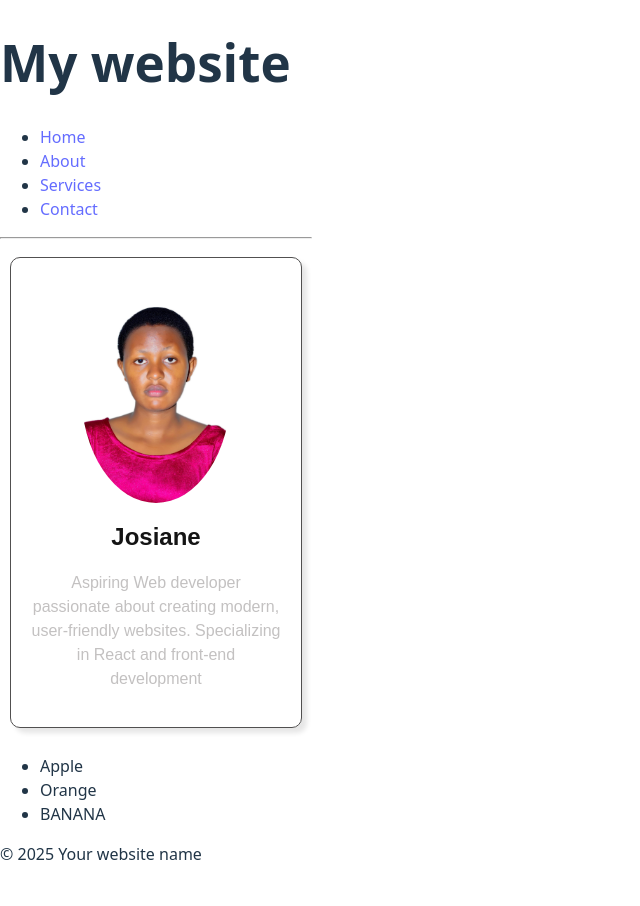
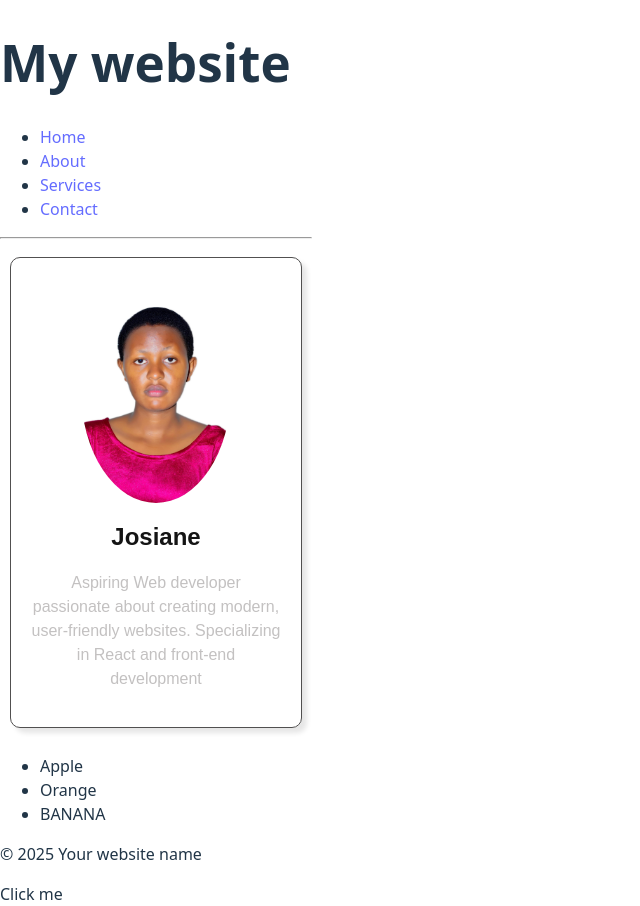
Before and after one commit to Josiane05/my-react-app2, a React (Vite) app: page / in a window 1280 px wide. Shown: the whole page, without its empty margins (0-640 px from the left). Before the commit the page ends 882 px from the top, so only its background shows below. Built offline with nearby package versions, Linux system fonts and the light colour scheme.

Commit message:
importing botton.jsx

```diff
--- a/src/App.jsx
+++ b/src/App.jsx
@@ -2,6 +2,7 @@ import Header from './Header.jsx'
 import Footer from './Footer.jsx'
 import Food from './Food.jsx'
 import Card from './Card.jsx'
+import Botton from './Botton.jsx'
 
 
 function App() {
@@ -12,6 +13,7 @@ function App() {
           <Card/>
           <Food/>
           <Footer/>
+          <Botton />
         </>
     );
 }
--- a/src/Botton.jsx
+++ b/src/Botton.jsx
@@ -3,3 +3,4 @@ function Botton(){
 
     return(<botton className="botton">Click me</botton>);
 }
+export default Botton
```
